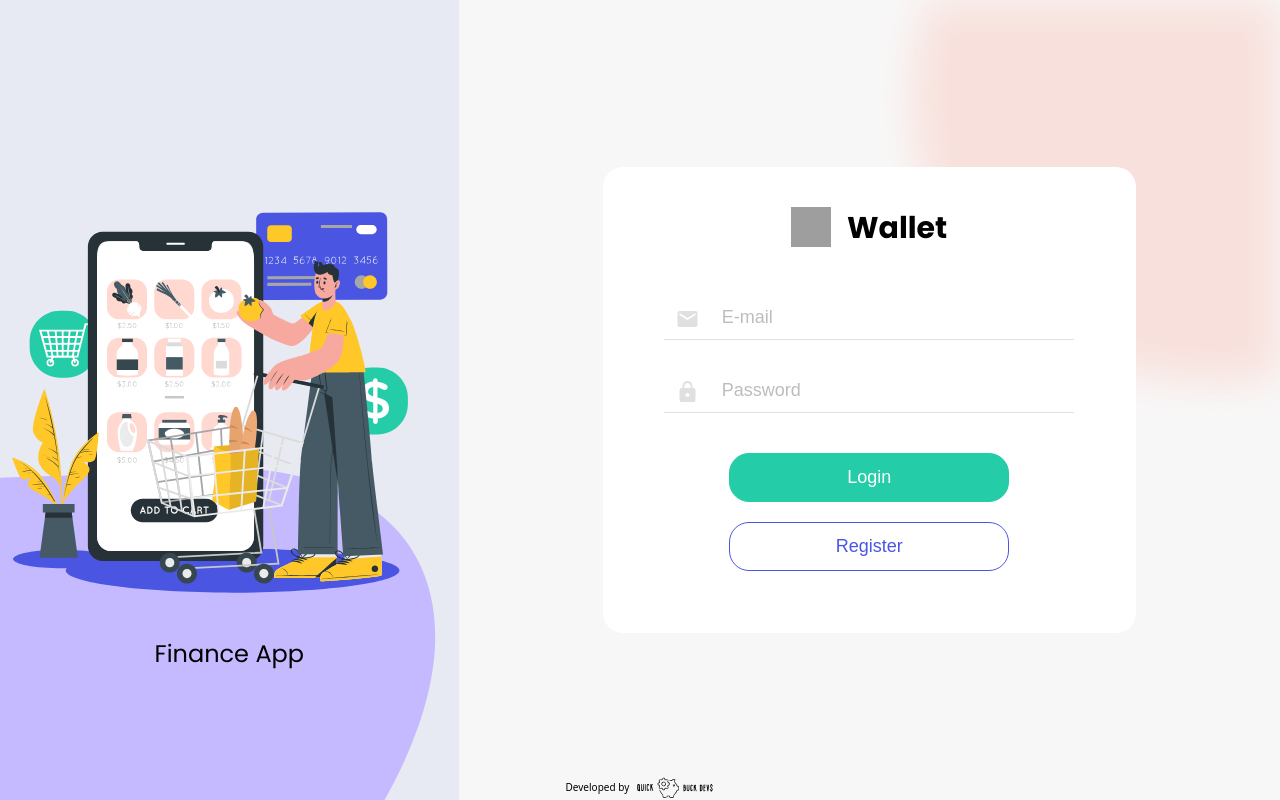
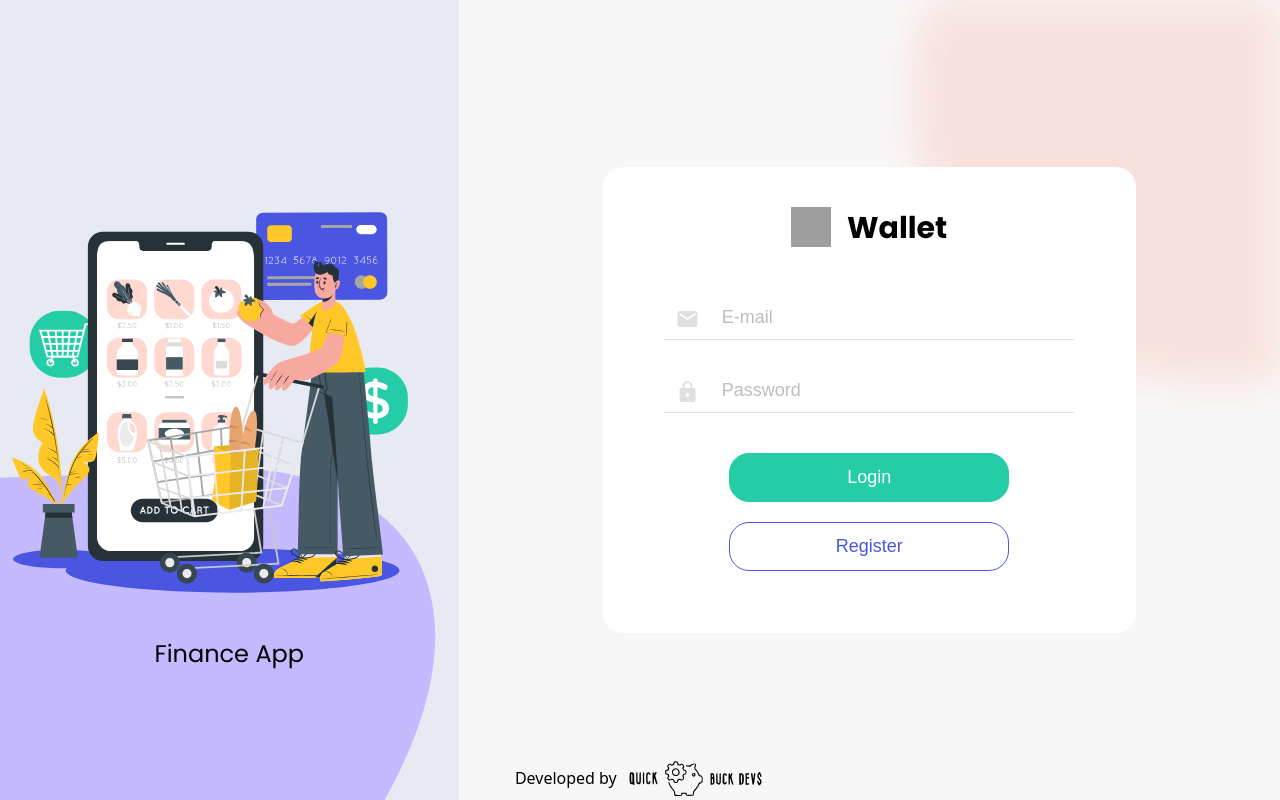
Before and after one commit to KrzysztofRozbicki/goit-wallet-grupa-03-frontend, a React (Vite) app: page /login in a window 1280 px wide. Built offline with nearby package versions, Linux system fonts and the light colour scheme; grey boxes are pictures that could not be loaded; a web font is replaced by a local one.

Commit message:
Currency APIKEY and deployed

```diff
--- a/src/components/Balance/Balance.module.css
+++ b/src/components/Balance/Balance.module.css
@@ -6,6 +6,7 @@
   width: fit-content;
   border-radius: 30px;
   width: 280px;
+  padding-block: 8px 11px;
   box-shadow: 0px 3px 10px 0px #4a56e280;
 }
 .container h2 {
@@ -31,7 +32,6 @@
     margin: 0px;
     width: 336px;
     margin-left: 32px;
-    height: 80px;
   }
 }
 
--- a/src/components/Currency/Currency.jsx
+++ b/src/components/Currency/Currency.jsx
@@ -10,14 +10,20 @@ function CurrencyTable() {
   const spread = 0.02;
 
   useEffect(() => {
-    const apiUrl = `http://data.fixer.io/api/latest?access_key=${apiKey}&symbols=${selectedCurrencies.join}(
-      ','
-    )}`;
+    const apiUrl = `https://v6.exchangerate-api.com/v6/${apiKey}/latest/EUR`;
 
     axios
       .get(apiUrl)
       .then(response => {
-        setExchangeRates(response.data.rates);
+        const conversion_rates = response.data.conversion_rates;
+        console.log(conversion_rates);
+        const filteredRates = {};
+        for (const currency of selectedCurrencies) {
+          if (conversion_rates.hasOwnProperty(currency)) {
+            filteredRates[currency] = conversion_rates[currency];
+          }
+        }
+        setExchangeRates(filteredRates);
       })
       .catch(error => {
         console.error('Błąd podczas pobierania danych z API:', error);
--- a/src/components/DeveloperInfo/DeveloperInfo.jsx
+++ b/src/components/DeveloperInfo/DeveloperInfo.jsx
@@ -5,7 +5,7 @@ export const DeveloperInfo = () => {
   return (
     <div className={css.footer}>
       <p>Developed by {'\u00a0'}</p>
-      <img width="80px" src={logo} alt="Logo Quick Buck Devs" />
+      <img width="140px" src={logo} alt="Logo Quick Buck Devs" />
     </div>
   );
 };
--- a/src/components/DeveloperInfo/DeveloperInfo.module.css
+++ b/src/components/DeveloperInfo/DeveloperInfo.module.css
@@ -6,11 +6,12 @@
   transform: translateX(-50%);
 
   align-items: center;
-  font-size: 10px;
+  font-size: 1rem;
+  z-index: 5;
 }
 
 .footer p {
-  margin-top: -2px;
+  margin-top: -4px;
 }
 
 @media screen and (min-width: 767px) {
--- a/src/components/HomeTab/HomeTab.module.css
+++ b/src/components/HomeTab/HomeTab.module.css
@@ -44,7 +44,7 @@
 .tableBody tr {
   width: 100%;
   display: table;
-  table-layout: fixed;
+  /* table-layout: fixed; */
 }
 
 .tableBody::-webkit-scrollbar {
@@ -83,5 +83,5 @@
 }
 
 .itemType {
-  width: 50px;
+  width: 70px;
 }
```
